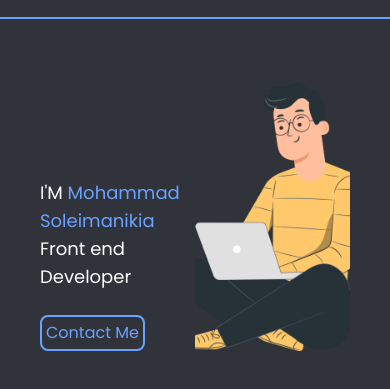
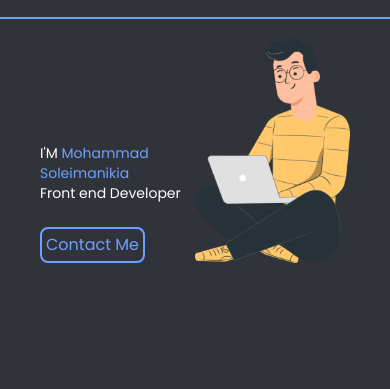
Before and after one commit to MohammadSoleimanikia/portfolio, a website: page docs/index.html in a window 390 px wide. Shown: the part 47-436 px from the top of the page. Drawn offline with Linux system fonts and the light colour scheme.

Commit message:
edit hero image to fit in its section without cutting

```diff
--- a/docs/index.html
+++ b/docs/index.html
@@ -43,12 +43,12 @@
       </nav>
     </header>
     <main>
-      <div class=" flex justify-between pt-16 px-10"><!--hero section-->
+      <div class=" flex justify-between items-end pt-5 md:pt-16 px-10"><!--hero section-->
         <div>
-          <p class=" text-lg pt-24 md:text-3xl xl:text-6xl ">I'M <span class="text-secondaryBlue">Mohammad Soleimanikia</span> <br/>Front end Developer</p>
+          <p class="text-sm sm:text-lg md:text-3xl xl:text-6xl pt-24  ">I'M <span class="text-secondaryBlue">Mohammad Soleimanikia</span> <br/>Front end Developer</p>
           <button class="md:text-xl xl:text-2xl xl:mt-12 mt-6 border-2 border-secondaryBlue rounded-lg p-1 text-secondaryBlue">Contact Me</button>
         </div>
-        <img class=" w-1/2 object-cover sm:w-1/3 lg:w-1/4 lg:mr-24" src="./img/hero.png" alt="hero section pic a man holding a laptop">
+        <img class=" w-1/2 sm:w-1/3 lg:w-1/4 object-contain  lg:mr-24" src="./img/hero.png" alt="hero section pic a man holding a laptop">
       </div>
     </main>
     <script src="./index.js"></script>
```
Also changed, not shown: docs/styles.css.
